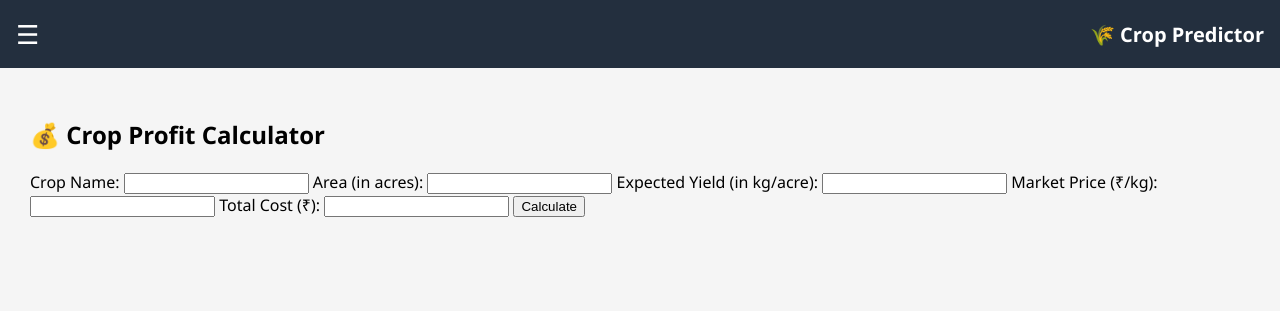
After one commit to sumitv21/crop_predictor, a Flask app: page /profit-calculator in a window 1280 px wide. The commit adds this page. Shown: the top 311 px of the page. Run offline with Flask 3, Linux system fonts and the light colour scheme; parts of the project's set-up code (start-up, migrations or seed data) failed here and were passed over.

```diff
--- a/app.py
+++ b/app.py
@@ -65,6 +65,46 @@ def login():
             return redirect(url_for('home'))
     return render_template("login.html")
 
+
+@app.route('/crop-diseases')
+def crop_diseases():
+    return render_template("crop_diseases.html")
+
+@app.route('/farming-methods')
+def farming_methods():
+    return render_template("farming_methods.html")
+@app.route("/storage-methods")
+def storage_methods():
+    return render_template("storage_methods.html")
+
+@app.route("/farming-tools")
+def farming_tools():
+    return render_template("farming_tools.html")
+
+@app.route("/profit-calculator")
+def profit_calculator():
+    return render_template("profit_calculator.html")
+@app.route("/calculate-profit", methods=["POST"])
+def calculate_profit():
+    crop = request.form["crop"]
+    area = float(request.form["area"])
+    yield_ = float(request.form["yield"])
+    price = float(request.form["price"])
+    cost = float(request.form["cost"])
+
+    total_income = area * yield_ * price
+    profit = total_income - cost
+
+    return render_template("profit_calculator.html", profit=profit)
+
+
+@app.route('/index')
+def index():
+    # Render index.html with necessary context
+    crops = ["Onion"]  # replace with real list
+    return render_template("index.html", crops=crops)
+
+
 # ✅ Logout Route
 @app.route('/logout')
 def logout():
--- /dev/null
+++ b/templates/base.html
@@ -0,0 +1,115 @@
+<!DOCTYPE html>
+<html lang="en">
+<head>
+  <meta charset="UTF-8">
+  <title>Crop Predictor</title>
+  <meta name="viewport" content="width=device-width, initial-scale=1.0">
+  <style>
+    body {
+      font-family: 'Segoe UI', sans-serif;
+      margin: 0;
+      padding: 0;
+      background: #f5f5f5;
+    }
+
+    /* Top Navbar */
+    .navbar {
+      background: #232f3e;
+      color: white;
+      padding: 16px;
+      display: flex;
+      justify-content: space-between;
+      align-items: center;
+    }
+
+    .navbar h1 {
+      margin: 0;
+      font-size: 20px;
+    }
+
+    .menu-icon {
+      font-size: 26px;
+      cursor: pointer;
+    }
+
+    /* Sidebar (LEFT side) */
+    .sidebar {
+  height: 100%;
+  width: 0;
+  position: fixed;
+  z-index: 1000;
+  top: 0;
+  left: 0; /* changed from right: 0 */
+  background-color: #232f3e;
+  overflow-x: hidden;
+  transition: 0.3s;
+  padding-top: 60px;
+}
+
+    .sidebar a {
+      padding: 12px 24px;
+      text-decoration: none;
+      font-size: 18px;
+      color: #fff;
+      display: block;
+      transition: 0.2s;
+    }
+
+    .sidebar a:hover {
+      background-color: #444;
+    }
+
+    .closebtn {
+      position: absolute;
+      top: 16px;
+      right: 20px;
+      font-size: 30px;
+      color: #fff;
+      cursor: pointer;
+    }
+
+    /* Main content */
+    .main-content {
+      padding: 30px;
+    }
+  </style>
+</head>
+<body>
+
+  <!-- Top Bar -->
+  <div class="navbar">
+    <span class="menu-icon" onclick="openNav()">&#9776;</span>
+    <h1>🌾 Crop Predictor</h1>
+  </div>
+
+  <!-- Sidebar (Now on LEFT) -->
+  <div id="mySidebar" class="sidebar">
+  <a href="javascript:void(0)" class="closebtn" onclick="closeNav()">×</a>
+  <a href="{{ url_for('index') }}">🏠 Home</a>
+  <a href="{{ url_for('crop_diseases') }}">🐞 Crop Diseases</a>
+  <a href="{{ url_for('farming_methods') }}">🌱 Farming Methods</a>
+  <a href="{{ url_for('storage_methods') }}">📦 Storage Methods</a>
+  <a href="{{ url_for('farming_tools') }}">🛠️ Useful Tools</a>
+  <a href="{{ url_for('profit_calculator') }}">💰 Profit Calculator</a>
+  <a href="{{ url_for('logout') }}">🚪 Logout</a>
+</div>
+
+
+  <!-- Page content injected from child templates -->
+  <div class="main-content">
+    {% block content %}{% endblock %}
+  </div>
+
+  <!-- JS -->
+  <script>
+    function openNav() {
+      document.getElementById("mySidebar").style.width = "250px";
+    }
+
+    function closeNav() {
+      document.getElementById("mySidebar").style.width = "0";
+    }
+  </script>
+
+</body>
+</html>
--- a/templates/index.html
+++ b/templates/index.html
@@ -1,3 +1,7 @@
+{% extends "base.html" %}
+{% block title %}Dashboard{% endblock %}
+{% block content %}
+
 <!DOCTYPE html>
 <html lang="en">
 <head>
@@ -185,3 +189,4 @@
   </script>
 </body>
 </html>
+{% endblock %}
--- /dev/null
+++ b/templates/profit_calculator.html
@@ -0,0 +1,26 @@
+{% extends "base.html" %}
+{% block title %}Profit Calculator{% endblock %}
+{% block content %}
+<h2>💰 Crop Profit Calculator</h2>
+<form method="post" action="/calculate-profit">
+  <label>Crop Name:</label>
+  <input type="text" name="crop" required>
+
+  <label>Area (in acres):</label>
+  <input type="number" name="area" step="0.1" required>
+
+  <label>Expected Yield (in kg/acre):</label>
+  <input type="number" name="yield" required>
+
+  <label>Market Price (₹/kg):</label>
+  <input type="number" name="price" required>
+
+  <label>Total Cost (₹):</label>
+  <input type="number" name="cost" required>
+
+  <button type="submit">Calculate</button>
+</form>
+{% if profit is defined %}
+  <h3>Estimated Profit: ₹{{ profit }}</h3>
+{% endif %}
+{% endblock %}
```
Also changed, not shown: templates/crop_diseases.html (added, +10 -0 lines), templates/dashboard.html (added, +23 -0 lines), templates/farming_methods.html (added, +10 -0 lines), templates/farming_tools.html (added, +12 -0 lines), templates/storage_methods.html (added, +12 -0 lines), 2 other files.
